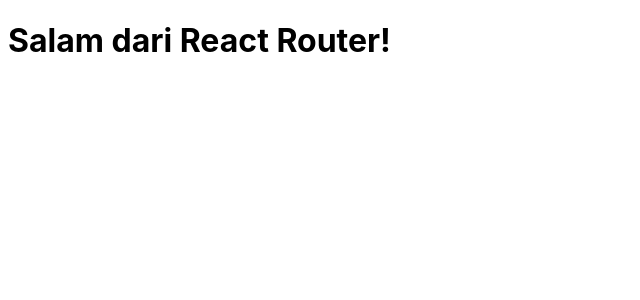
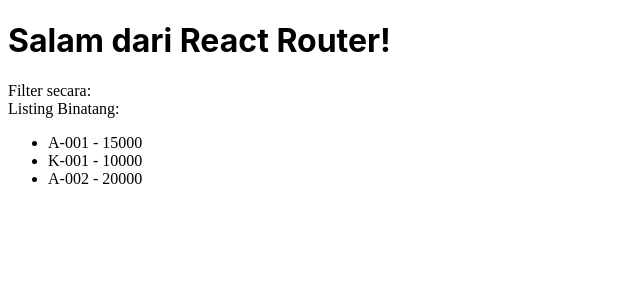
Before and after one commit to abuabdirohman4/react-digitalent, a React (Create React App) app in the folder 09-react-router/: page /animals in a window 1280 px wide. Shown: the top 300 px of the page, without its empty margins (0-640 px from the left). Built offline with nearby package versions, Linux system fonts and the light colour scheme.

Commit message:
Day 9 - React Nagivation - 05. useSearchParams

```diff
--- a/09-react-router/src/App.js
+++ b/09-react-router/src/App.js
@@ -2,6 +2,7 @@
 import { Routes, Route, Link } from "react-router-dom";
 import CustomForm from "./components/CustomForm";
 import AnimalDetailPage from "./containers/AnimalDetailPage";
+import AnimalListPage from "./containers/AnimalListPage";
 
 import "./style.css";
 
@@ -14,8 +15,9 @@
         <Route path="/" element={<Home />} />
         <Route path="about" element={<About />} />
         <Route path="formulir" element={<CustomForm />} />
+        <Route path="animals/:animalId" element={<AnimalDetailPage />} />
         {/* Misalnya di sini kita menambah satu routes lagi */}
-        <Route path="animals/:animalId" element={<AnimalDetailPage />} />
+        <Route path="animals" element={<AnimalListPage />} />
       </Routes>
     </div>
   );
--- /dev/null
+++ b/09-react-router/src/containers/AnimalListPage.jsx
@@ -0,0 +1,58 @@
+import React, { useState, useEffect } from "react";
+// Import useSearchParams
+import { useSearchParams } from "react-router-dom";
+
+import { getAnimals } from "../data/animal.js";
+
+function AnimalListPage() {
+  const [animals, setAnimals] = useState([]);
+
+  // di sini kita menggunakan useSearchParams
+  // useSearchParams mirip dengan state
+  // menerima 1 parameter (array) dengan 2 indeks:
+  // indeks 0 = value
+  // indeks 1 = setValue nya
+
+  // di sini kita tidak menggunakan setter-nya
+  let [queryStrings, setQueryStrings] = useSearchParams();
+
+  useEffect(() => {
+    let fetchedAnimals = getAnimals();
+
+    // queryString bisa memiliki fungsi get
+    // Ada fungsi apa saja?
+
+    // bisa dicoba baca di
+    //   https://developer.mozilla.org/en-US/docs/Web/API/URL/searchParams
+
+    // Warning: Bacaan berat !
+
+    if (queryStrings.get("filter") === "asc") {
+      // Sort by price asc
+      fetchedAnimals = fetchedAnimals.sort((a, b) => a.price - b.price);
+    } else if (queryStrings.get("filter") === "desc") {
+      // Sort by price desc
+      fetchedAnimals = fetchedAnimals.sort((a, b) => b.price - a.price);
+    }
+
+    setAnimals(fetchedAnimals);
+  }, []);
+
+  return (
+    <>
+      <main>
+        <div>Filter secara: {queryStrings.get("filter")}</div>
+      </main>
+      <div>Listing Binatang: </div>
+      <div>
+        <ul>
+          {animals.map((animal) => (
+            <li key={animal.animalId}>{animal.animalId} - {animal.price}</li>
+          ))}
+        </ul>
+      </div>
+    </>
+  );
+}
+
+export default AnimalListPage;
```
